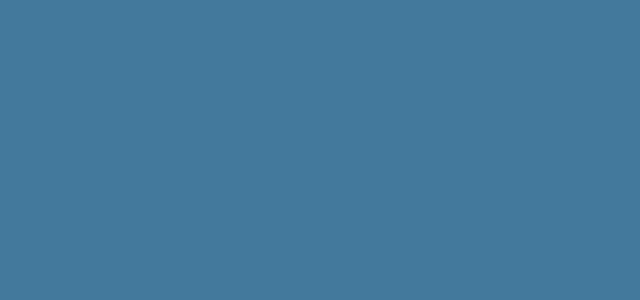
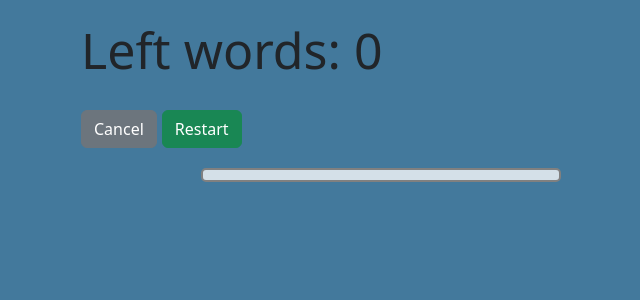
Before and after one commit to KolyaKovt/ReactVocabulary, a React (Vite) app in the folder client/: page /vocabulary/play/guessing-words in a window 1280 px wide. Before the commit this address had no page. Shown: the top 300 px of the page, without its empty margins (259-899 px from the left). Built offline with nearby package versions, Linux system fonts and the light colour scheme; no server answers.

Commit message:
both games are working correctly

```diff
--- a/client/src/App.jsx
+++ b/client/src/App.jsx
@@ -10,6 +10,7 @@ import RenameVocabulary from "./RenameVocabulary";
 import AddWords from "./AddWords";
 import ChangeWords from "./ChangeWords";
 import ConnectingWords from "./ConnectingWords";
+import GuessingWords from "./GuessingWords";
 
 const serverBase = "http://localhost:3000";
 
@@ -91,7 +92,11 @@ export default function App() {
       />
       <Route
         path="/vocabulary/play/connecting-words"
-        element={<ConnectingWords serverBase={serverBase} getVocabulary={getVocabulary} />}
+        element={<ConnectingWords getVocabulary={getVocabulary} />}
+      />
+      <Route
+        path="/vocabulary/play/guessing-words"
+        element={<GuessingWords getVocabulary={getVocabulary} />}
       />
     </Routes>
   );
--- a/client/src/ConnectingWords.jsx
+++ b/client/src/ConnectingWords.jsx
@@ -86,7 +86,7 @@ export default function ConnectingWords({ getVocabulary }) {
     let minimal = Math.min(countOfStrins, indecies.length);
 
     for (let i = 0; i < minimal; i++) {
-      let rndIndex = getRandomNumber(0, indecies.length - 1);
+      const rndIndex = getRandomNumber(0, indecies.length - 1);
 
       fl.push(indecies[rndIndex]);
       sl.push(indecies[rndIndex]);
@@ -115,8 +115,8 @@ export default function ConnectingWords({ getVocabulary }) {
   }
 
   return (
-    <>
     <main>
+      <div className="h1-plus-buttons">
         <h1>Left words: {vocabulary.firstLang.length - countOfGuessedWords}</h1>
         <Link className="btn btn-secondary" to="/vocabulary">
           Cancel
@@ -124,10 +124,11 @@ export default function ConnectingWords({ getVocabulary }) {
         <a className="btn btn-success" onClick={restart}>
           Restart
         </a>
+      </div>
+      <div className="games-container">
         {currIndFL.map((wIndex, i) => {
           return (
-            <div className="container-for-word-pairs" key={i}>
-              <div className="word-pairs">
+            <div className="word-pairs game" key={i}>
               <div
                 className={
                   "word " +
@@ -165,11 +166,10 @@ export default function ConnectingWords({ getVocabulary }) {
                 {vocabulary.secLang[currIndSL[i]]}
               </div>
             </div>
-            </div>
           );
         })}
+      </div>
     </main>
-    </>
   );
 }
 
--- /dev/null
+++ b/client/src/GuessingWords.jsx
@@ -0,0 +1,130 @@
+/* eslint-disable react-hooks/exhaustive-deps */
+import PropTypes from "prop-types";
+import { useEffect, useState } from "react";
+import { Link } from "react-router-dom";
+
+const countOfStrins = 6;
+let indecies = [];
+let countOfGuessedWords = 0;
+
+export default function GuessingWords({ getVocabulary }) {
+  const [vocabulary, setVocabulary] = useState({
+    firstLang: [],
+    secLang: [],
+    name: "",
+  });
+
+  const [correctInd, setCorrectInd] = useState(-1);
+  const [buttonsInds, setButtonsInds] = useState([]);
+
+  const [wrongInds, setWrongInds] = useState([]);
+
+  useEffect(() => {
+    getVocabulary(setVocabulary);
+  }, []);
+
+  useEffect(() => {
+    restart();
+  }, [vocabulary]);
+
+  function restart() {
+    countOfGuessedWords = 0;
+    setWrongInds([]);
+    getIndecies();
+    fillButtonsInds();
+  }
+
+  function getIndecies() {
+    indecies = vocabulary.firstLang.map((el, i) => i);
+  }
+
+  function fillButtonsInds() {
+    const rndIndex = getRandomNumber(0, indecies.length - 1);
+    setCorrectInd(indecies[rndIndex]);
+    let l = [indecies[rndIndex]];
+
+    indecies.splice(rndIndex, 1);
+
+    let minimal = Math.min(countOfStrins, vocabulary.firstLang.length);
+
+    for (let i = 1; i < minimal; i++) {
+      const rndIndexForButtns = getRandomNumber(0, vocabulary.firstLang.length - 1);
+
+      if (l.includes(rndIndexForButtns) || correctInd === rndIndexForButtns) {
+        i--;
+        continue;
+      }
+
+      l.push(rndIndexForButtns);
+    }
+
+    shuffleArray(l);
+
+    setButtonsInds(l);
+  }
+
+  function getRandomNumber(min, max) {
+    return Math.floor(Math.random() * (max - min + 1)) + min;
+  }
+
+  function shuffleArray(array) {
+    for (let i = 0; i < array.length; i++) {
+      let element = array[i];
+      let randomIndex = getRandomNumber(0, array.length - 1);
+      let anotherElement = array[randomIndex];
+      array[i] = anotherElement;
+      array[randomIndex] = element;
+    }
+  }
+
+  function checkTheAnswer(i) {
+    if (indecies.length === 0) {
+      countOfGuessedWords++;
+      setButtonsInds([]);
+      setCorrectInd(-1);
+      return;
+    }
+
+    if (buttonsInds[i] === correctInd) {
+      countOfGuessedWords++;
+      setWrongInds([]);
+      fillButtonsInds();
+    } else {
+      if (!wrongInds.includes(i)) setWrongInds(current => [...current, i]);
+    }
+  }
+
+  return (
+    <main>
+      <div className="h1-plus-buttons">
+        <h1>Left words: {vocabulary.firstLang.length - countOfGuessedWords}</h1>
+        <Link className="btn btn-secondary" to="/vocabulary">
+          Cancel
+        </Link>
+        <a className="btn btn-success" onClick={restart}>
+          Restart
+        </a>
+      </div>
+      <div className="word-to-guess">{vocabulary.firstLang[correctInd]}</div>
+      <div className="games-container">
+        {buttonsInds.map((bIndex, i) => {
+          return (
+            <div
+              className={
+                "word words-variants " + (wrongInds.includes(i) ? "wrong" : "")
+              }
+              onClick={() => checkTheAnswer(i)}
+              key={i}
+            >
+              {vocabulary.secLang[bIndex]}
+            </div>
+          );
+        })}
+      </div>
+    </main>
+  );
+}
+
+GuessingWords.propTypes = {
+  getVocabulary: PropTypes.func,
+};
--- a/client/src/ListVocabularies.jsx
+++ b/client/src/ListVocabularies.jsx
@@ -1,3 +1,4 @@
+/* eslint-disable react-hooks/exhaustive-deps */
 import { useEffect, useState } from "react";
 import PropTypes from "prop-types";
 import { Link } from "react-router-dom";
--- a/client/src/OpenVocabulary.jsx
+++ b/client/src/OpenVocabulary.jsx
@@ -44,7 +44,7 @@ export default function OpenVocabulary({
       <Link className="btn btn-primary" to="/vocabulary/play/connecting-words">
         Play connecting words
       </Link>
-      <Link className="btn btn-dark" to="/vocabularies">
+      <Link className="btn btn-dark" to="/vocabulary/play/guessing-words">
         Play guessing word
       </Link>
       {vocabulary.firstLang.map((word, index) => {
--- a/client/src/RenameVocabulary.jsx
+++ b/client/src/RenameVocabulary.jsx
@@ -1,3 +1,4 @@
+/* eslint-disable react-hooks/exhaustive-deps */
 import PropTypes from "prop-types";
 import FormVocabulary from "./_form_vocabulary";
 import { Link, useNavigate } from "react-router-dom";
--- a/client/src/index.css
+++ b/client/src/index.css
@@ -93,13 +93,39 @@ div.links {
 /*********************************************/
 /********Playing connecting words*************/
 /*********************************************/
-div.word.selected {
+div.h1-plus-buttons {
+  width: 600px;
+  margin: 0 auto;
+}
+div.games-container {
+  display: flex;
+  flex-direction: column;
+  align-items: center;
+  margin-top: 10px;
+}
+div.word-pairs.game {
+  margin-top: 10px;
+}
+div.selected {
   background-color: rgb(43, 177, 226);
 }
-div.word.guessed {
+div.guessed {
   visibility: hidden;
 }
-div.word.wrong {
+div.wrong {
   background-color: rgb(226, 43, 43);
 }
 /*********************************************/
+
+/*********************************************/
+/********Playing connecting words*************/
+/*********************************************/
+div.word-to-guess {
+  width: fit-content;
+  margin: 10px auto;
+  font-size: 30px;
+}
+div.words-variants {
+  margin-top: 10px;
+}
+/*********************************************/
```
Lines whose indentation alone changed are shown as unchanged.
